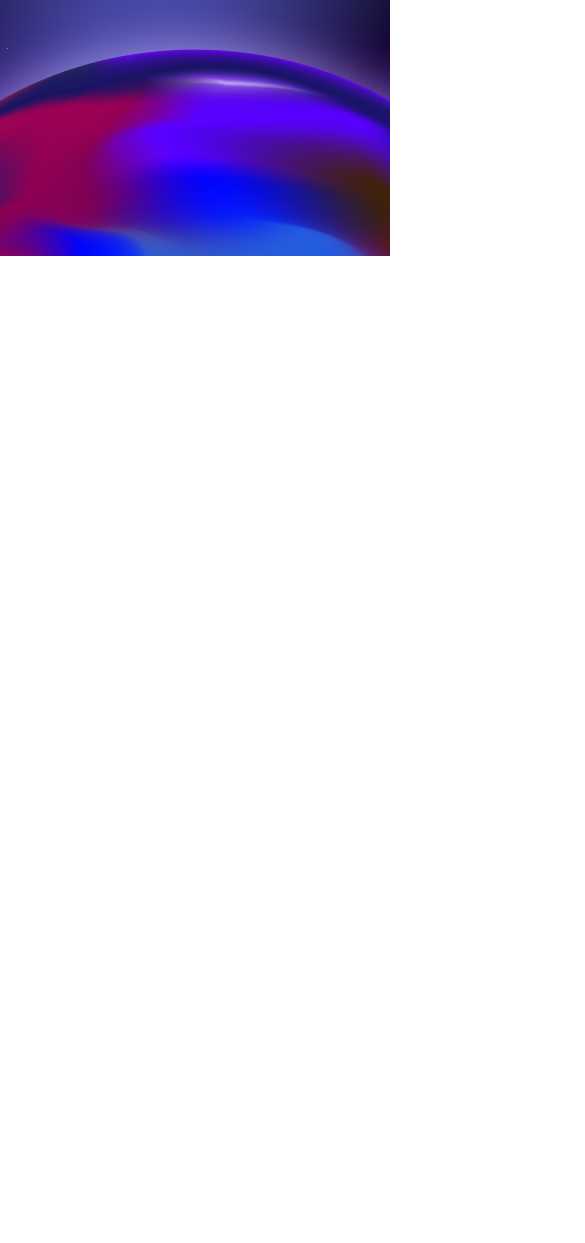
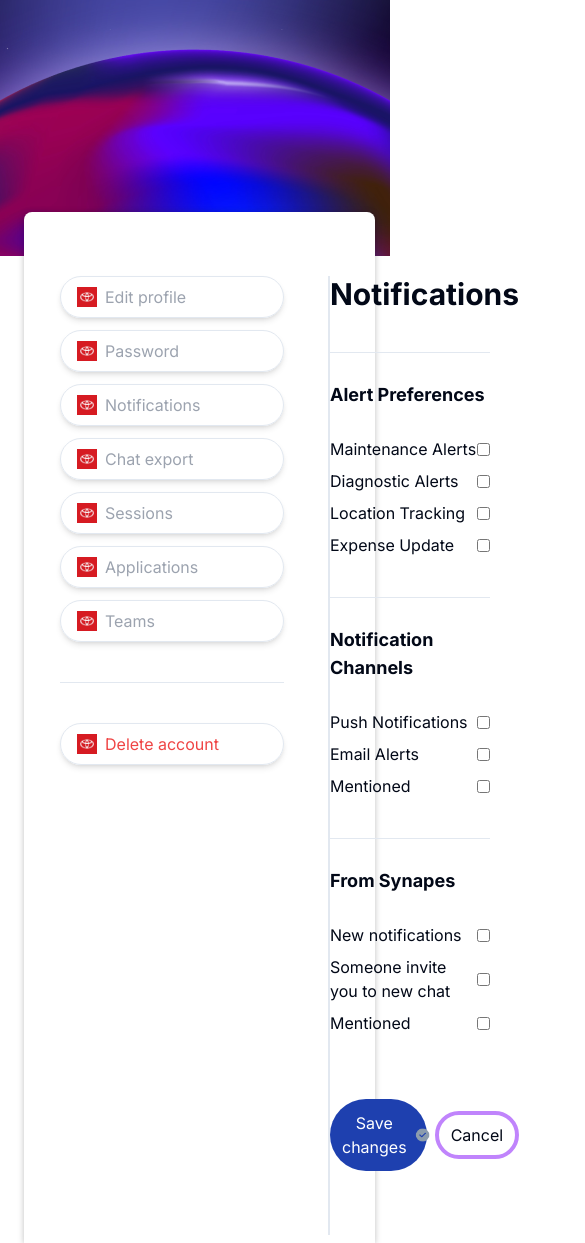
Before and after one commit to AdedayoDev/vectronWebApp, a Next.js app: page /settings/notification in a window 390 px wide. Shown: the top 1243 px of the page, 585 px wide, since content can reach past the window. Before the commit the page ends 844 px from the top, so only its background shows below. Built offline with nearby package versions, Linux system fonts and the light colour scheme.

Commit message:
commit settings/notification page

```diff
--- /dev/null
+++ b/src/app/settings/deleteaccount/_components/deleteComfirmation.jsx
@@ -0,0 +1,48 @@
+import Image from "next/image";
+import React from "react";
+
+export default function deleteComfirmation() {
+  return (
+    <>
+      <div className="delete-confirmation w-2/4 mx-auto">
+        <h1 className="font-bold text-4xl">We’re sorry to see you go</h1>
+        <p className="text-gray-400 mt-4 text-base">
+          Warning: Deleting your account will permanently remove all of your
+          data and cannot be undone. This includes your profile, conversations,
+          comments, and any other information associated with your account. Are
+          you sure you want to proceed with deleting your account?
+        </p>
+
+        <div className="password-input mt-10">
+          <label htmlFor="password mb-3 text-gray-400 text-sm">
+            Your password
+          </label>
+          <div className="flex gap-1 items-center bg-white">
+            <Image
+              src="/assets/icons/delete.png"
+              width={20}
+              height={20}
+              alt="icon"
+            />
+            <input type="password" className="border outline-none"  />
+          </div>
+        </div>
+
+        <div className="delete-btn my-32 flex items-center gap-3">
+          <button className="flex items-center gap-2 bg-red-500 text-white rounded-full p-3">
+            Delete
+            <Image
+              src="/assets/icons/delete.png"
+              width={20}
+              height={20}
+              alt="icon"
+            />
+            </button>
+            <button className="rounded-full border-4 border-solid border-purple-400 py-2 px-3">
+Cancel
+            </button>
+        </div>
+      </div>
+    </>
+  );
+}
--- a/src/app/settings/deleteaccount/page.jsx
+++ b/src/app/settings/deleteaccount/page.jsx
@@ -1,7 +1,27 @@
-import React from 'react'
-
+import Image from "next/image";
+import React from "react";
+import SideMenu from "../notification/_component/side-menu";
+import DeleteConfirmation from '../deleteaccount/_components/deleteComfirmation'
 export default function page() {
   return (
-    <div>Delete account</div>
-  )
+    <>
+      <div className="delete-account">
+        <div>
+          <Image
+            src="/assets/images/bg-img3.png"
+            alt="background image"
+            width={200}
+            height={200}
+            className="w-full h-64 object-cover"
+          />
+        </div>
+        <div className="notification-content px-4 py-2 w-90 lg:w-96 sm:left-6 relative rounded-t-lg shadow-custom bg-white left-8 -mt-11">
+         <div className='mt-14 flex'>
+         <SideMenu />
+         <DeleteConfirmation/>
+         </div>
+        </div>
+      </div>
+    </>
+  );
 }
--- /dev/null
+++ b/src/app/settings/notification/_component/notificationFeed.jsx
@@ -0,0 +1,87 @@
+"use client";
+
+import React from "react";
+import Toggle from "@components/chatComp/Toggle";
+import Image from "next/image";
+export default function notificationFeed() {
+  return (
+    <div className="w-2/4 mx-auto">
+      <div className="flex items-center gap-x-96 mb-10">
+        <h1 className="text-3xl font-bold">Notifications</h1>
+        <div>
+          <Toggle />
+        </div>
+      </div>
+        <hr />
+      <div className="alert mb-10">
+        <h1 className="my-7 font-bold text-lg">Alert Preferences</h1>
+        <div className="alert-content flex items-center mb-2 justify-between">
+          <h1>Maintenance Alerts</h1>
+          <input type="checkbox" />
+        </div>
+        <div className="alert-content flex items-center mb-2 justify-between">
+          <h1>Diagnostic Alerts</h1>
+          <input type="checkbox" />
+        </div>
+        <div className="alert-content flex items-center mb-2 justify-between">
+          <h1>Location Tracking</h1>
+          <input type="checkbox" />
+        </div>
+        <div className="alert-content flex items-center mb-2 justify-between">
+          <h1>Expense Update</h1>
+          <input type="checkbox" />
+        </div>
+      </div>
+<hr />
+      <div className="channel mb-10">
+        <h1 className="my-7 font-bold text-lg">Notification Channels</h1>
+        <div className="channel-content flex items-center mb-2 justify-between">
+          <h1>Push Notifications</h1>
+          <input type="checkbox" />
+        </div>
+        <div className="alert-content flex items-center mb-2 justify-between">
+          <h1>Email Alerts</h1>
+          <input type="checkbox" />
+        </div>
+        <div className="alert-content flex items-center mb-2 justify-between">
+          <h1>Mentioned</h1>
+          <input type="checkbox" />
+        </div>
+      </div>
+<hr />
+      <div className="synapse">
+        <h1 className="my-7 font-bold text-lg">From Synapes</h1>
+        <div className="synapse-content flex items-center mb-2 justify-between">
+          <h1>New notifications</h1>
+          <input type="checkbox" />
+        </div>
+        <div className="alert-content flex items-center mb-2 justify-between">
+          <h1>Someone invite you to new chat</h1>
+          <input type="checkbox" />
+        </div>
+        <div className="alert-content flex items-center mb-2 justify-between">
+          <h1>Mentioned</h1>
+          <input type="checkbox" />
+        </div>
+      </div>
+
+      <div className="save-btn flex items-center my-16 gap-2">
+        <button
+          type="button"
+          className="flex items-center gap-2 bg-blue-800 text-white rounded-full p-3"
+        >
+          Save changes
+          <Image
+            src="/assets/icons/check-circle.png"
+            alt="icon"
+            width={15}
+            height={15}
+          />
+        </button>
+        <button className="rounded-full border-4 border-solid border-purple-400 py-2 px-3">
+          Cancel
+        </button>
+      </div>
+    </div>
+  );
+}
--- a/src/app/settings/notification/_component/side-menu.jsx
+++ b/src/app/settings/notification/_component/side-menu.jsx
@@ -1,9 +1,87 @@
+'use client'
+import Image from 'next/image'
 import React from 'react'
+import { useRouter } from 'next/navigation'
+export default function sideMenu() {
+  const router= useRouter()
+  return (
 
-export default function sideMenu() {
-  return (
-    <div>
-        Menu
+    // md:hidden
+    <div className=' border-r-2 border-solid ml-5 pr-11'>
+        <button className='hover:border-2 hover:border-solid hover:border-black flex gap-2 items-center border rounded-full mb-3 shadow-md w-56 py-2 pl-4'>
+          <Image
+          src='/assets/icons/toyota.png'
+          width={20}
+          height={20}
+          alt='Icon'
+          />
+          <span className='text-gray-400'>Edit profile</span>
+        </button>
+        <button className='hover:border-2 hover:border-solid hover:border-black flex gap-2 items-center border rounded-full mb-3 shadow-md w-56 py-2 pl-4'>
+          <Image
+          src='/assets/icons/toyota.png'
+          width={20}
+          height={20}
+          alt='Icon'
+          />
+          <span className='text-gray-400'>Password</span>
+        </button>
+        <button className='hover:border-2 hover:border-solid hover:border-black flex gap-2 items-center border rounded-full mb-3 shadow-md w-56 py-2 pl-4'>
+          <Image
+          src='/assets/icons/toyota.png'
+          width={20}
+          height={20}
+          alt='Icon'
+          />
+          <span className='text-gray-400'>Notifications</span>
+        </button>
+        <button className='hover:border-2 hover:border-solid hover:border-black flex gap-2 items-center border rounded-full mb-3 shadow-md w-56 py-2 pl-4'>
+          <Image
+          src='/assets/icons/toyota.png'
+          width={20}
+          height={20}
+          alt='Icon'
+          />
+          <span className='text-gray-400'>Chat export</span>
+        </button>
+        <button className='hover:border-2 hover:border-solid hover:border-black flex gap-2 items-center border rounded-full mb-3 shadow-md w-56 py-2 pl-4'>
+          <Image
+          src='/assets/icons/toyota.png'
+          width={20}
+          height={20}
+          alt='Icon'
+          />
+          <span className='text-gray-400'>Sessions</span>
+        </button>
+        <button className='hover:border-2 hover:border-solid hover:border-black flex gap-2 items-center border rounded-full mb-3 shadow-md w-56 py-2 pl-4'>
+          <Image
+          src='/assets/icons/toyota.png'
+          width={20}
+          height={20}
+          alt='Icon'
+          />
+          <span className='text-gray-400'>Applications</span>
+        </button>
+        <button className='hover:border-2 hover:border-solid hover:border-black flex gap-2 items-center border rounded-full mb-3 shadow-md w-56 py-2 pl-4'>
+          <Image
+          src='/assets/icons/toyota.png'
+          width={20}
+          height={20}
+          alt='Icon'
+          />
+          <span className='text-gray-400'>Teams</span>
+        </button>
+        <hr className='border-1 border-solid w-full my-10' />
+        <button className='hover:border-2 hover:border-solid hover:border-black flex gap-2 text-red-500 items-center border rounded-full mb-3 shadow-md w-56 py-2 pl-4'>
+          <Image
+          src='/assets/icons/toyota.png'
+          width={20}
+          height={20}
+          alt='Icon'
+          onClick={()=> router.push('/deleteaccount')}
+          />
+          Delete account
+        </button>
     </div>
   )
 }
--- a/src/app/settings/notification/page.jsx
+++ b/src/app/settings/notification/page.jsx
@@ -1,7 +1,7 @@
 import Image from "next/image";
 import React from "react";
-import sideMenu from "../notification/_component/side-menu";
-
+import SideMenu from "../notification/_component/side-menu";
+import Notification from '../notification/_component/notificationFeed'
 export default function page() {
   return (
     <>
@@ -15,8 +15,11 @@ export default function page() {
             className="w-full h-64 object-cover"
           />
         </div>
-        <div className="notification-content px-4 w-90 lg:w-96 sm:left-6 relative rounded-t-lg shadow-custom bg-white left-8 -mt-11">
-          <sideMenu />
+        <div className="notification-content px-4 py-2 w-90 lg:w-96 sm:left-6 relative rounded-t-lg shadow-custom bg-white left-8 -mt-11">
+         <div className='mt-14 flex'>
+         <SideMenu />
+         <Notification/>
+         </div>
         </div>
       </div>
     </>
```
